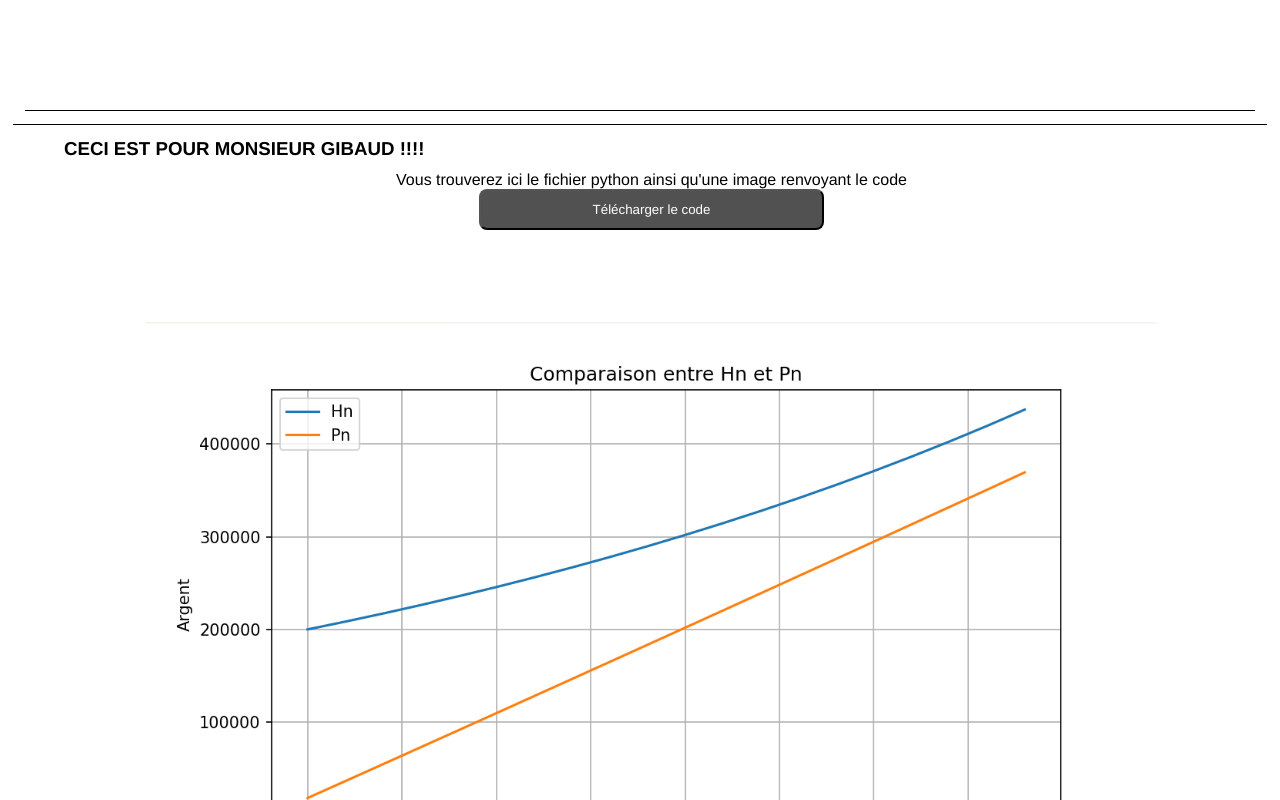
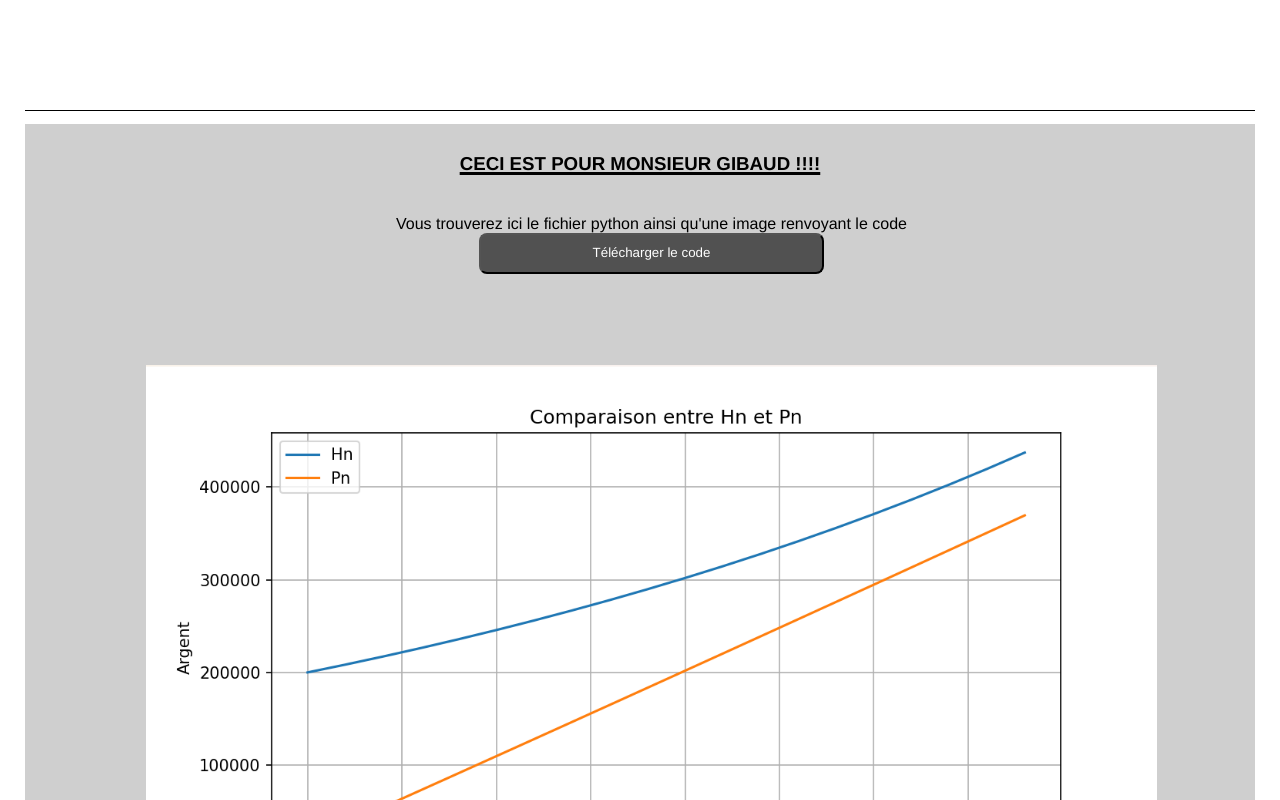
Before and after one commit to dedette24/dedette24.github.io, a plain HTML site: page index.html in a window 1280 px wide. Shown: the part 4360-5160 px from the top of the page. Drawn offline with Linux system fonts and the light colour scheme.

Commit message:
0.0.12
Pour monsieur Gibaud

```diff
--- a/index.html
+++ b/index.html
@@ -150,9 +150,7 @@
                     </div>
                 </div>
             </section>
-        </div>
-    </section>
-    <section class="projet">
+            <section class="projet LEG">
                 <h3>CECI EST POUR MONSIEUR GIBAUD !!!!</h3>
                 <div class="container">
                     <div class="pres-text">
@@ -164,6 +162,8 @@
                     </div>
                 </div>
             </section>
+        </div>
+    </section>
     <section id="Contact" class="main">
         <h2>Contact</h2>
         <div class="liens">
@@ -206,10 +206,7 @@
                             d="M165.9 397.4c0 2-2.3 3.6-5.2 3.6-3.3.3-5.6-1.3-5.6-3.6 0-2 2.3-3.6 5.2-3.6 3-.3 5.6 1.3 5.6 3.6zm-31.1-4.5c-.7 2 1.3 4.3 4.3 4.9 2.6 1 5.6 0 6.2-2s-1.3-4.3-4.3-5.2c-2.6-.7-5.5.3-6.2 2.3zm44.2-1.7c-2.9.7-4.9 2.6-4.6 4.9.3 2 2.9 3.3 5.9 2.6 2.9-.7 4.9-2.6 4.6-4.6-.3-1.9-3-3.2-5.9-2.9zM244.8 8C106.1 8 0 113.3 0 252c0 110.9 69.8 205.8 169.5 239.2 12.8 2.3 17.3-5.6 17.3-12.1 0-6.2-.3-40.4-.3-61.4 0 0-70 15-84.7-29.8 0 0-11.4-29.1-27.8-36.6 0 0-22.9-15.7 1.6-15.4 0 0 24.9 2 38.6 25.8 21.9 38.6 58.6 27.5 72.9 20.9 2.3-16 8.8-27.1 16-33.7-55.9-6.2-112.3-14.3-112.3-110.5 0-27.5 7.6-41.3 23.6-58.9-2.6-6.5-11.1-33.3 2.6-67.9 20.9-6.5 69 27 69 27 20-5.6 41.5-8.5 62.8-8.5s42.8 2.9 62.8 8.5c0 0 48.1-33.6 69-27 13.7 34.7 5.2 61.4 2.6 67.9 16 17.7 25.8 31.5 25.8 58.9 0 96.5-58.9 104.2-114.8 110.5 9.2 7.9 17 22.9 17 46.4 0 33.7-.3 75.4-.3 83.6 0 6.5 4.6 14.4 17.3 12.1C428.2 457.8 496 362.9 496 252 496 113.3 383.5 8 244.8 8zM97.2 352.9c-1.3 1-1 3.3.7 5.2 1.6 1.6 3.9 2.3 5.2 1 1.3-1 1-3.3-.7-5.2-1.6-1.6-3.9-2.3-5.2-1zm-10.8-8.1c-.7 1.3.3 2.9 2.3 3.9 1.6 1 3.6.7 4.3-.7.7-1.3-.3-2.9-2.3-3.9-2-.6-3.6-.3-4.3.7zm32.4 35.6c-1.6 1.3-1 4.3 1.3 6.2 2.3 2.3 5.2 2.6 6.5 1 1.3-1.3.7-4.3-1.3-6.2-2.2-2.3-5.2-2.6-6.5-1zm-11.4-14.7c-1.6 1-1.6 3.6 0 5.9 1.6 2.3 4.3 3.3 5.6 2.3 1.6-1.3 1.6-3.9 0-6.2-1.4-2.3-4-3.3-5.6-2z" />
                     </svg>
                 </a>
-
             </div>
-
-
         </div>
     </section>
     <button class="go-to-top" onclick="topFunction()" id="myBtn" title="Go to top">
--- a/style.css
+++ b/style.css
@@ -399,6 +399,10 @@ section .projet h3{
   margin: 1%;
 }
 
+.LEG{
+  background-color: #cfcfcf;
+}
+
 .liens{
   display: inline-flex;
   justify-content: space-evenly;
@@ -517,7 +521,6 @@ section .projet h3{
       mask-repeat: space;
       background-repeat: no-repeat;
       height: 100vw;
-      width: 20vw;
       background-color: transparent;
       margin: 0vh;
     }
```
